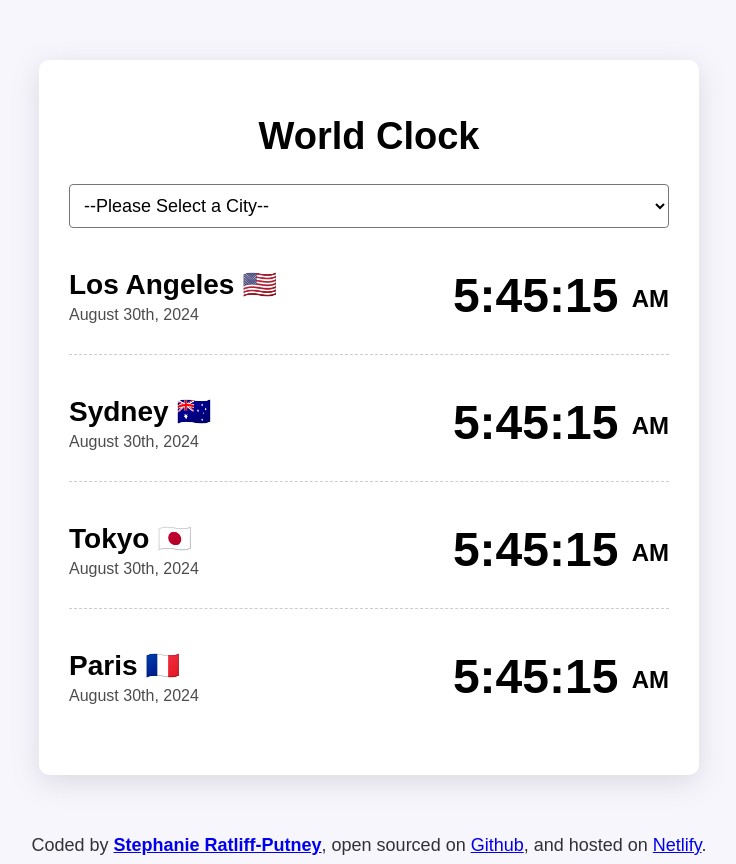
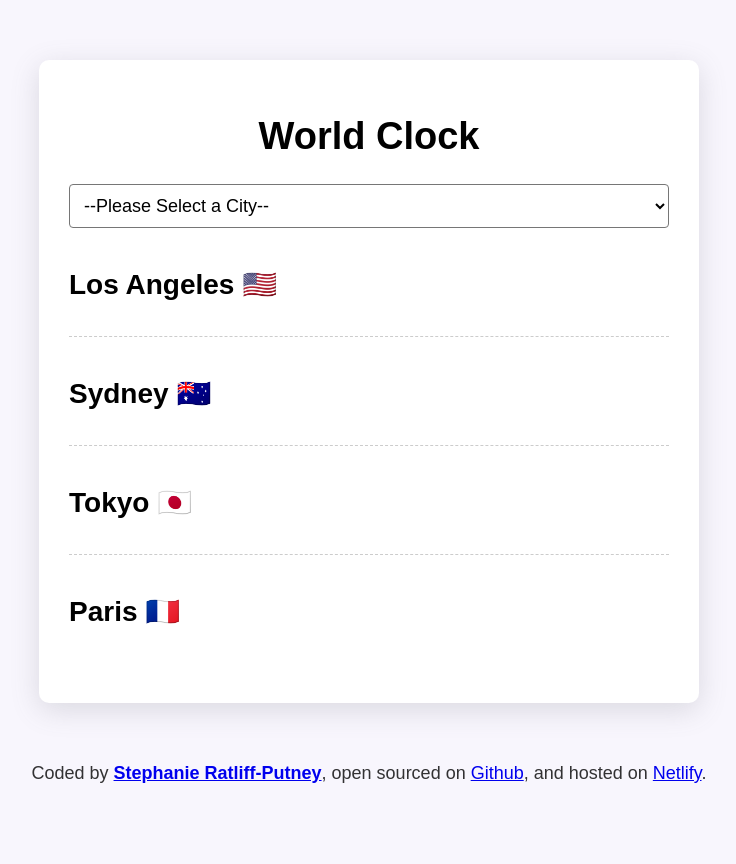
Before and after one commit to MutableSpectre/srp-world-clock-project, a website built with Parcel: page index.html in a window 1280 px wide. Shown: the whole page, without its empty margins (271-1007 px from the left). After the commit the page ends 800 px from the top, so only its background shows below. Built offline with nearby package versions, Linux system fonts and the light colour scheme; a script that the page names is missing.

Commit message:
Removed HTML
Removed filler content from HTML

```diff
--- a/index.html
+++ b/index.html
@@ -21,30 +21,30 @@
         <div class="city" id="los-angeles">
             <div>
             <h2>Los Angeles 🇺🇸</h2>
-        <div class="date">August 30th, 2024</div>
+        <div class="date"></div>
             </div>
-        <div class="time">5:45:15 <small>AM</small></div>
+        <div class="time"></div>
         </div>
         <div class="city" id="sydney">
             <div>
             <h2>Sydney 🇦🇺</h2>
-        <div class="date">August 30th, 2024</div>
+        <div class="date"></div>
             </div>
-        <div class="time">5:45:15 <small>AM</small></div>
+        <div class="time"></div>
         </div>
         <div class="city" id="tokyo">
             <div>
             <h2>Tokyo 🇯🇵</h2>
-        <div class="date">August 30th, 2024</div>
+        <div class="date"></div>
             </div>
-        <div class="time">5:45:15 <small>AM</small></div>
+        <div class="time"></div>
         </div>
         <div class="city" id="paris">
             <div>
             <h2>Paris 🇫🇷</h2>
-        <div class="date">August 30th, 2024</div>
+        <div class="date"></div>
             </div>
-        <div class="time">5:45:15 <small>AM</small></div>
+        <div class="time"></div>
         </div>
     </div>
 
```
